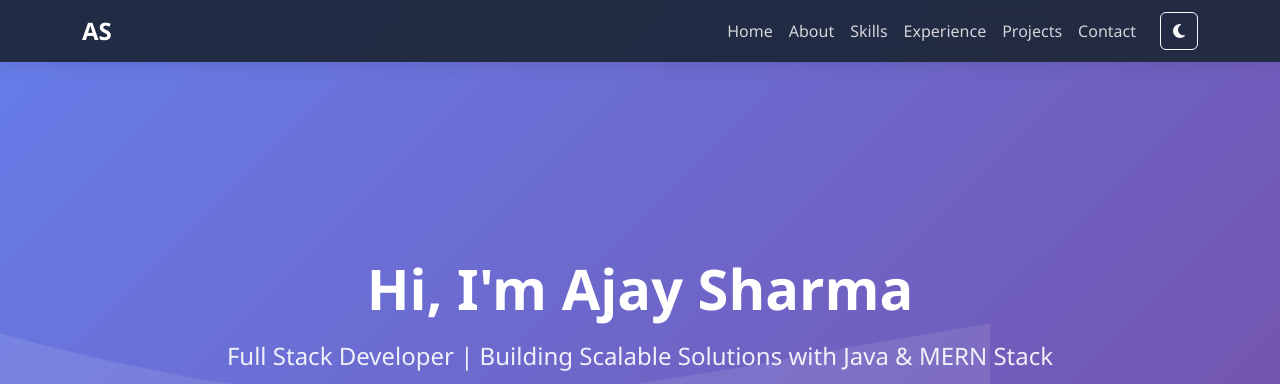
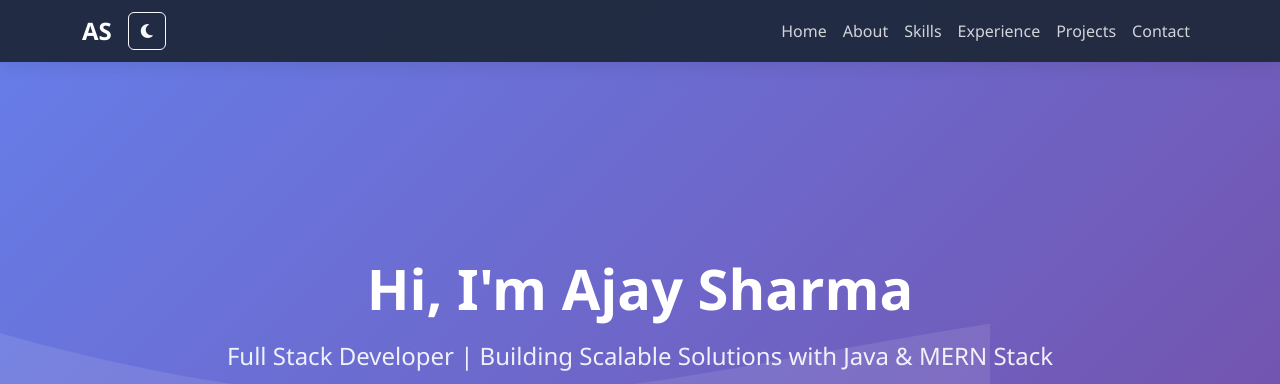
Before and after one commit to sharma252/my-portfolio, a plain HTML site: page index.html in a window 1280 px wide. Shown: the top 384 px of the page. Drawn offline with nearby package versions, Linux system fonts and the light colour scheme.

Commit message:
Group navbar burger and dark mode button on the right side for small screens

```diff
--- a/index.html
+++ b/index.html
@@ -19,6 +19,10 @@
     <nav class="navbar navbar-expand-lg navbar-dark fixed-top">
       <div class="container">
         <a class="navbar-brand" href="#home">AS</a>
+        <div class="ms-auto d-flex align-items-center">
+          <button id="theme-toggle" class="btn btn-outline-light me-2">
+            <i class="fas fa-moon"></i>
+          </button>
           <button
             class="navbar-toggler"
             type="button"
@@ -27,6 +31,7 @@
           >
             <span class="navbar-toggler-icon"></span>
           </button>
+        </div>
         <div class="collapse navbar-collapse" id="navbarNav">
           <ul class="navbar-nav ms-auto">
             <li class="nav-item"><a class="nav-link" href="#home">Home</a></li>
@@ -46,9 +51,6 @@
               <a class="nav-link" href="#contact">Contact</a>
             </li>
           </ul>
-          <button id="theme-toggle" class="btn btn-outline-light ms-3">
-            <i class="fas fa-moon"></i>
-          </button>
         </div>
       </div>
     </nav>
```
Lines whose indentation alone changed are shown as unchanged.
